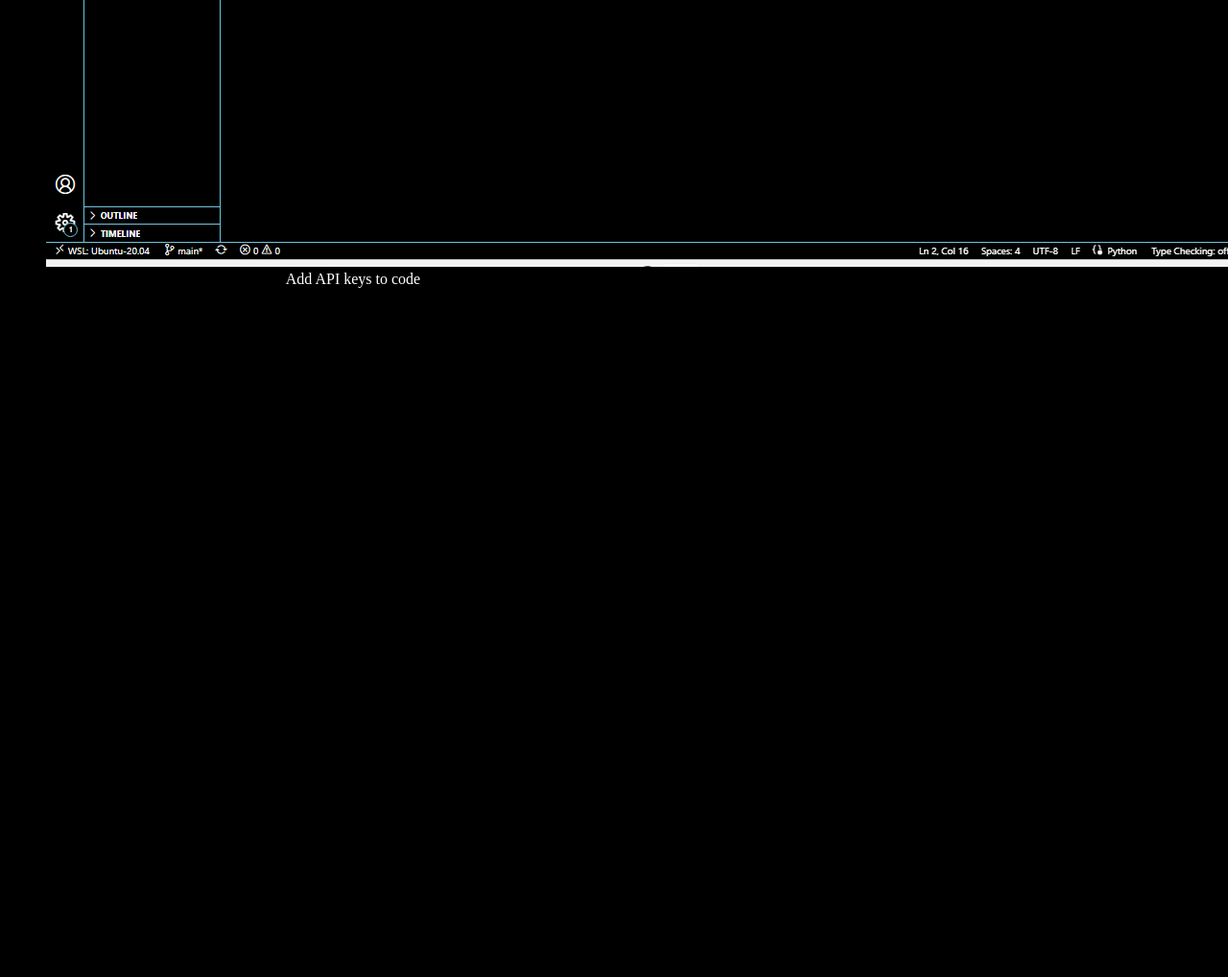
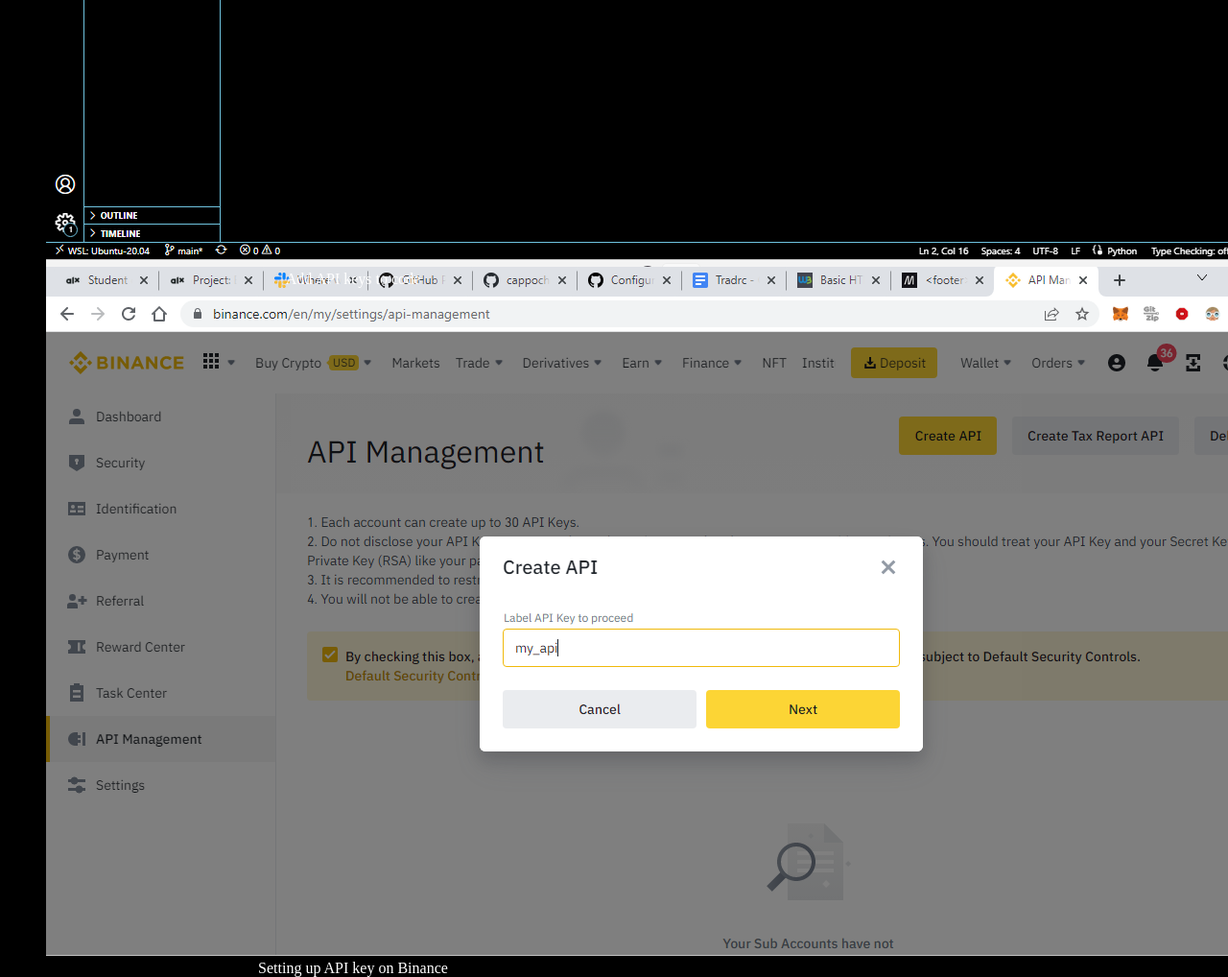
Before and after one commit to cappochinho/tradrc, a plain HTML site: page index.html in a window 1280 px wide. Shown: the part 1099-2117 px from the top of the page at 96% size. Before the commit the page ends 1399 px from the top, so only its background shows below. Drawn offline with Linux system fonts and the light colour scheme.

Commit message:
Added style.css, and a few changes to index.html

```diff
--- a/assets/style.css
+++ b/assets/style.css
@@ -25,6 +25,9 @@ figure {
     text-align: center;
 }
 
+#fig11, #fig12 {
+    margin: 20 auto;
+}
 
 p {
     text-align: center;
--- a/index.html
+++ b/index.html
@@ -8,9 +8,17 @@
         <link rel="stylesheet" href="assets/style.css">
     </head>
     <body>
-        <img src="assets/Tradrc.png" alt="Cover Photo">
-        <h1 id="heading">Tradrc</h1>
-        <h3 id="headingdescription">Your cryptocurrency trader on command</h3>
+        <header>
+            <img src="assets/Tradrc.png" alt="Cover Photo">
+            <h1 id="heading">Tradrc</h1>
+            <h3 id="headingdescription">Your cryptocurrency trader on command</h3>
+        </header>
+
+        <figure>
+            <img src="assets/binance_api_2.png" alt="Binance API Page" id="fig11">
+            <img src="assets/my_api.png" alt="Setting up API keys" id="fig12">
+            <figcaption>Setting up API key on Binance</figcaption>
+        </figure>
 
         <figure>
             <img src="assets/add_keys.png" alt="Add API keys to code">
```
